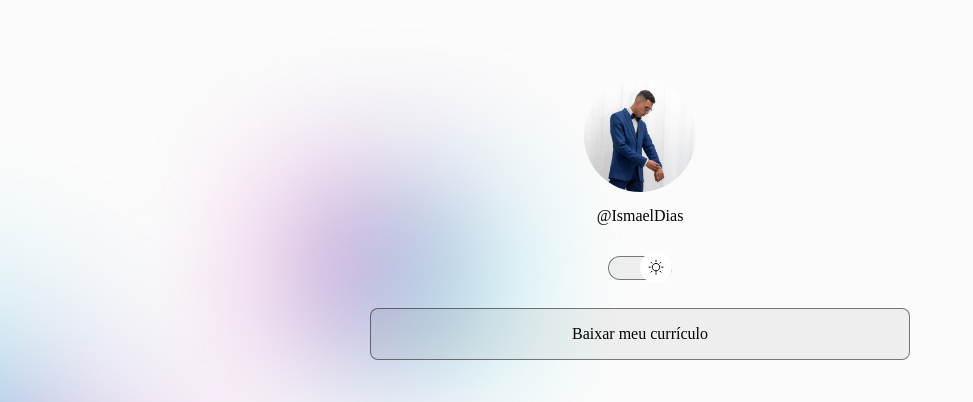
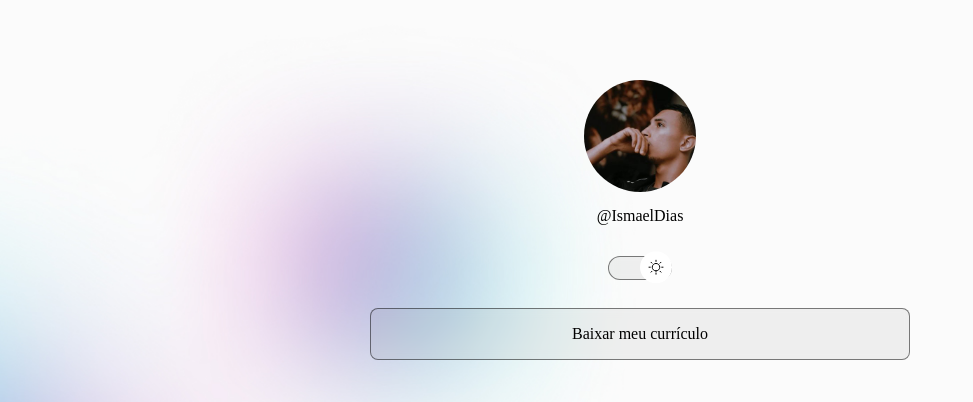
Before and after one commit to IsmaelDeSouzaDias/DevLinks, a plain HTML site: page index.html in a window 1280 px wide. Shown: the top 402 px of the page, without its empty margins (0-973 px from the left). Drawn offline with nearby package versions, Linux system fonts and the light colour scheme.

Commit message:
Update index.html

```diff
--- a/index.html
+++ b/index.html
@@ -16,7 +16,7 @@
 <body>
     <div id="container">
         <div id="profile">
-            <img src="./assets/fotoPerfil.jpg" alt="foto de perfil" />
+            <img src="./assets/fotoPerfil2.jpg" alt="foto de perfil" />
 
             <p>@IsmaelDias</p>
         </div>
```
